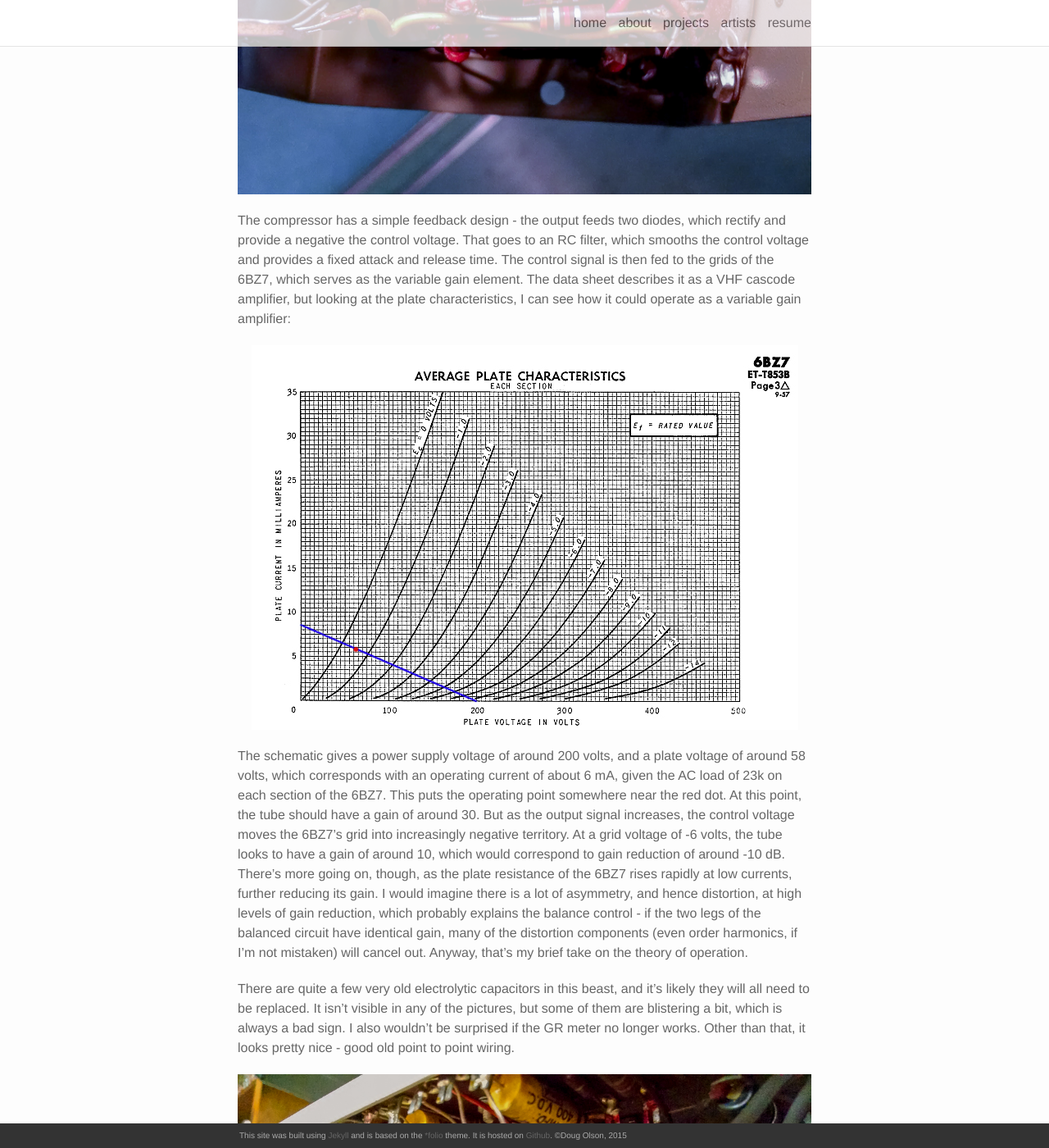
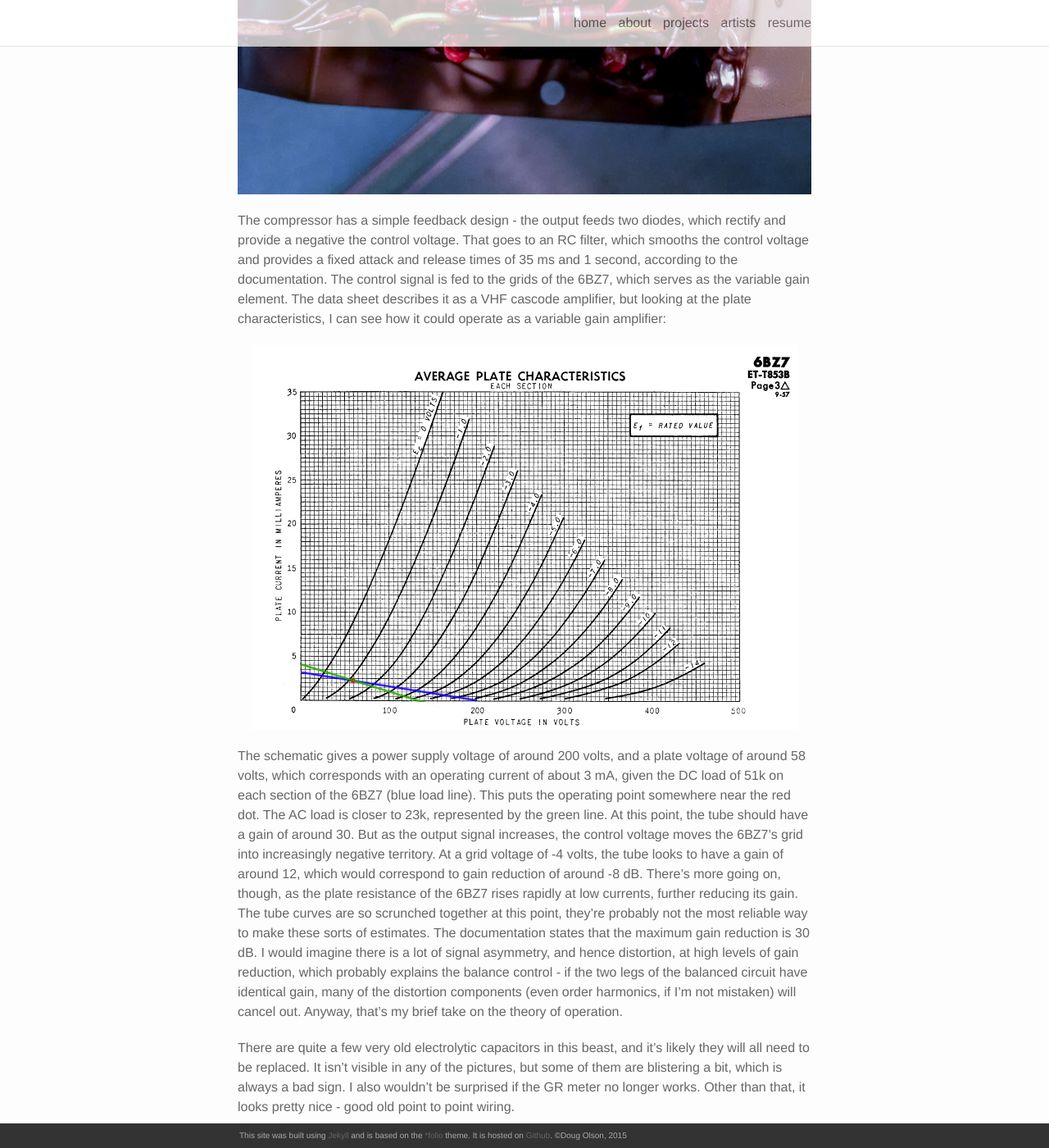
Before and after one commit to dougolson/dougolson.github.io, a Jekyll site: the page built from _posts/2016-01-14-Vari-Mu-Compressor-Restoration.markdown, in a window 1280 px wide and 1400 px high, scrolled down 2704 px. Shown: the whole window at 82% size. Built offline with Jekyll 4.4.1, drawn with Linux system fonts in a browser that asks for light colours; nearby versions of some CDN libraries; Markdown is read by kramdown in place of the engine named in the settings; comment, search, counter and statistics services are not loaded.

Commit message:
updated image, corrected error in varimu post

```diff
--- a/_posts/2016-01-14-Vari-Mu-Compressor-Restoration.markdown
+++ b/_posts/2016-01-14-Vari-Mu-Compressor-Restoration.markdown
@@ -23,11 +23,11 @@ The input is transformer coupled to a triode-connected EF-86 pentode. Theres a l
 
 ![micPre](/img/webster/webster6.jpg)
 
-The compressor has a simple feedback design - the output feeds two diodes, which rectify and provide a negative the control voltage. That goes to an RC filter, which smooths the control voltage and provides a fixed attack and release time. The control signal is then fed to the grids of the 6BZ7, which serves as the variable gain element. The data sheet describes it as a VHF cascode amplifier, but looking at the plate characteristics, I can see how it could operate as a variable gain amplifier:
+The compressor has a simple feedback design - the output feeds two diodes, which rectify and provide a negative the control voltage. That goes to an RC filter, which smooths the control voltage and provides a fixed attack and release times of 35 ms and 1 second, according to the documentation. The control signal is fed to the grids of the 6BZ7, which serves as the variable gain element. The data sheet describes it as a VHF cascode amplifier, but looking at the plate characteristics, I can see how it could operate as a variable gain amplifier:
 
 ![eqWindow](/img/webster/tubecurve.jpg)
 
-The schematic gives a power supply voltage of around 200 volts, and a plate voltage of around 58 volts, which corresponds with an operating current of about 6 mA, given the AC load of 23k on each section of the 6BZ7. This puts the operating point somewhere near the red dot. At this point, the tube should have a gain of around 30. But as the output signal increases, the control voltage moves the 6BZ7's grid into increasingly negative territory. At a grid voltage of -6 volts, the tube looks to have a gain of around 10, which would correspond to gain reduction of around -10 dB. There's more going on, though, as the plate resistance of the 6BZ7 rises rapidly at low currents, further reducing its gain. I would imagine there is a lot of asymmetry, and hence distortion, at high levels of gain reduction, which probably explains the balance control - if the two legs of the balanced circuit have identical gain, many of the distortion components (even order harmonics, if I'm not mistaken) will cancel out. Anyway, that's my brief take on the theory of operation.
+The schematic gives a power supply voltage of around 200 volts, and a plate voltage of around 58 volts, which corresponds with an operating current of about 3 mA, given the DC load of 51k on each section of the 6BZ7 (blue load line). This puts the operating point somewhere near the red dot. The AC load is closer to 23k, represented by the green line. At this point, the tube should have a gain of around 30. But as the output signal increases, the control voltage moves the 6BZ7's grid into increasingly negative territory. At a grid voltage of -4 volts, the tube looks to have a gain of around 12, which would correspond to gain reduction of around -8 dB. There's more going on, though, as the plate resistance of the 6BZ7 rises rapidly at low currents, further reducing its gain. The tube curves are so scrunched together at this point, they're probably not the most reliable way to make these sorts of estimates. The documentation states that the maximum gain reduction is 30 dB. I would imagine there is a lot of signal asymmetry, and hence distortion, at high levels of gain reduction, which probably explains the balance control - if the two legs of the balanced circuit have identical gain, many of the distortion components (even order harmonics, if I'm not mistaken) will cancel out. Anyway, that's my brief take on the theory of operation.
 
 There are quite a few very old electrolytic capacitors in this beast, and it's likely they will all need to be replaced. It isn't visible in any of the pictures, but some of them are blistering a bit, which is always a bad sign. I also wouldn't be surprised if the GR meter no longer works. Other than that, it looks pretty nice - good old point to point wiring.
 
```
Also changed, not shown: img/webster/tubecurve.jpg.
